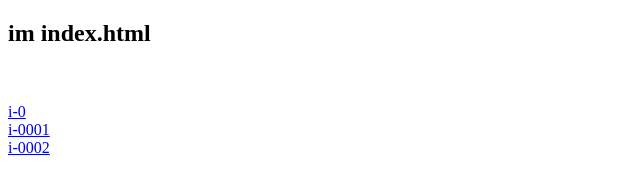
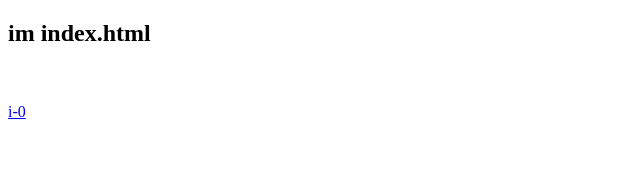
Before and after one commit to MelkBinOnline/test-m-page, a plain HTML site: page index.html in a window 1280 px wide. Shown: the whole page, without its empty margins (0-640 px from the left). Drawn offline with Linux system fonts and the light colour scheme.

Commit message:
changed scripttt

```diff
--- a/index.html
+++ b/index.html
@@ -11,7 +11,5 @@
     <br>
     <br>
     <a href="./i-0/i-0.htm">i-0</a><br>
-    <a href="./i-0001/i-0001.html">i-0001</a><br>
-    <a href="./i-0000.htm">i-0002</a><br>
 </body>
 </html>
```
